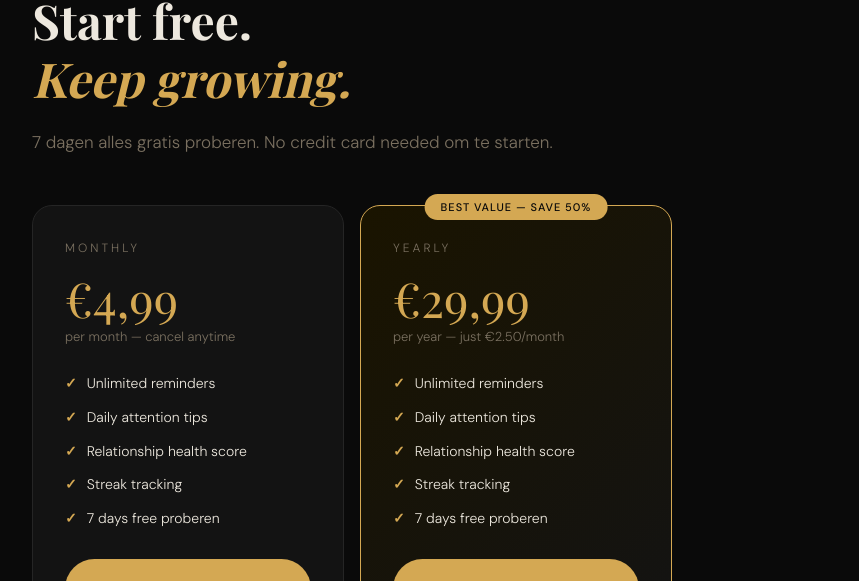
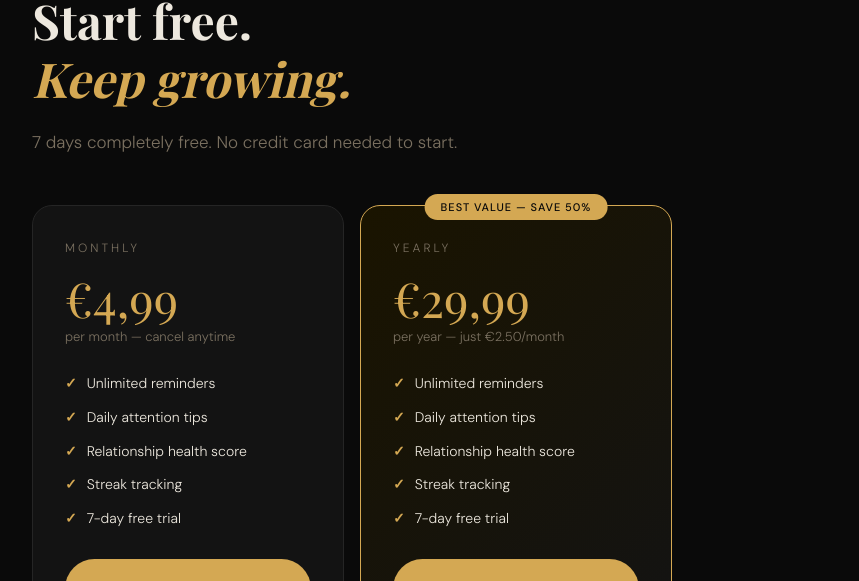
Before and after one commit to hwbeks/GoddessAlert, a plain HTML site: page index.html in a window 1280 px wide. Shown: the part 4500-5081 px from the top of the page, without its empty margins (132-991 px from the left). Drawn offline with nearby package versions, Linux system fonts and the light colour scheme; a web font is replaced by a local one.

Commit message:
Update index.html

```diff
--- a/index.html
+++ b/index.html
@@ -647,7 +647,7 @@
 <section>
   <p class="section-tag">Pricing</p>
   <h2 class="section-title">Start free.<br /><em>Keep growing.</em></h2>
-  <p class="section-sub">7 dagen alles gratis proberen. No credit card needed om te starten.</p>
+  <p class="section-sub">7 days completely free. No credit card needed to start.</p>
   <div class="pricing-grid">
     <div class="pricing-card">
       <div class="pricing-plan">Monthly</div>
@@ -658,7 +658,7 @@
         <li>Daily attention tips</li>
         <li>Relationship health score</li>
         <li>Streak tracking</li>
-        <li>7 days free proberen</li>
+        <li>7-day free trial</li>
       </ul>
       <a href="https://app.goddessalert.com" class="btn-primary" style="display:block; text-align:center;">Start free trial</a>
     </div>
@@ -672,7 +672,7 @@
         <li>Daily attention tips</li>
         <li>Relationship health score</li>
         <li>Streak tracking</li>
-        <li>7 days free proberen</li>
+        <li>7-day free trial</li>
       </ul>
       <a href="https://app.goddessalert.com" class="btn-primary" style="display:block; text-align:center;">Start free trial</a>
     </div>
```
